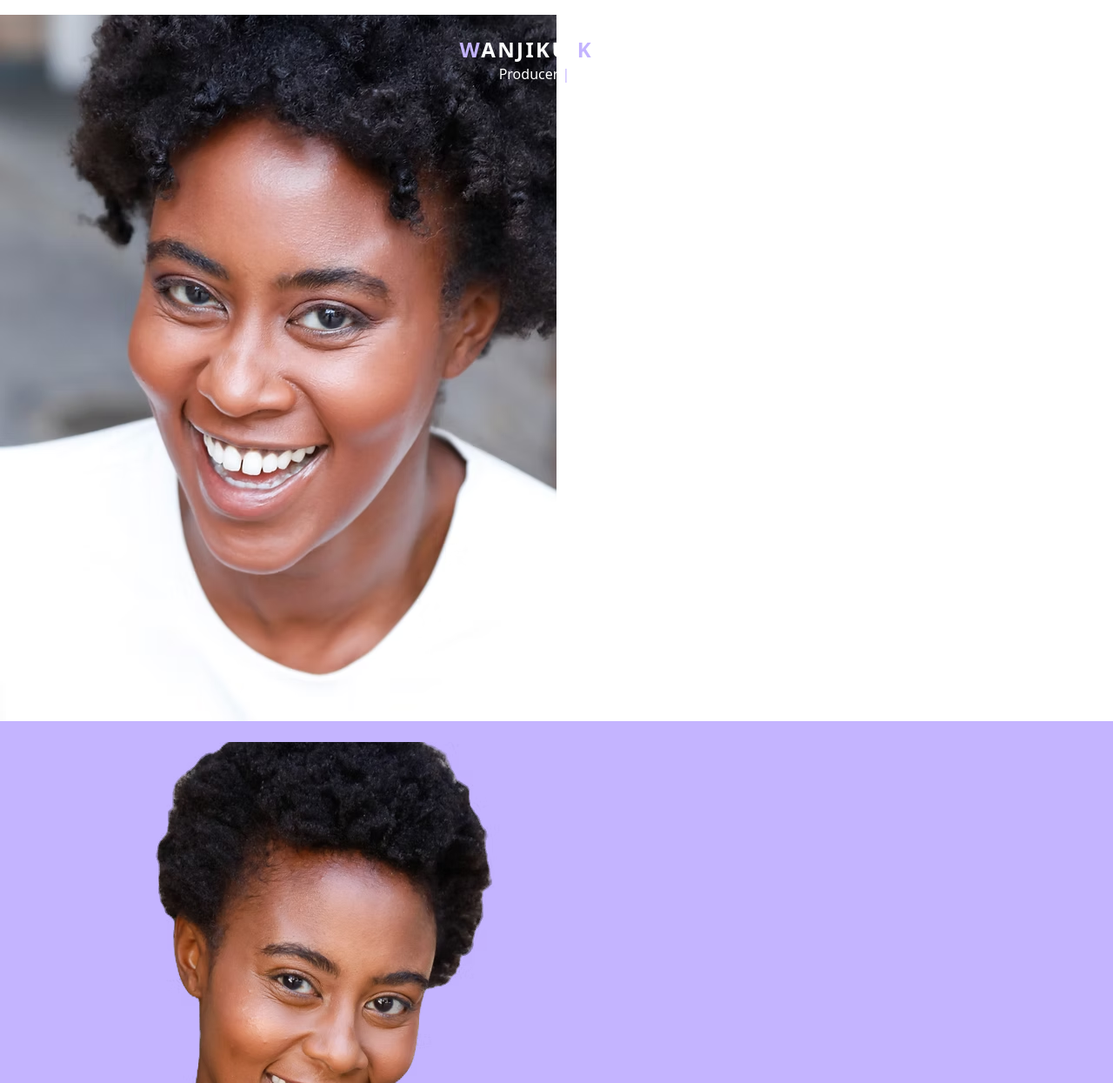
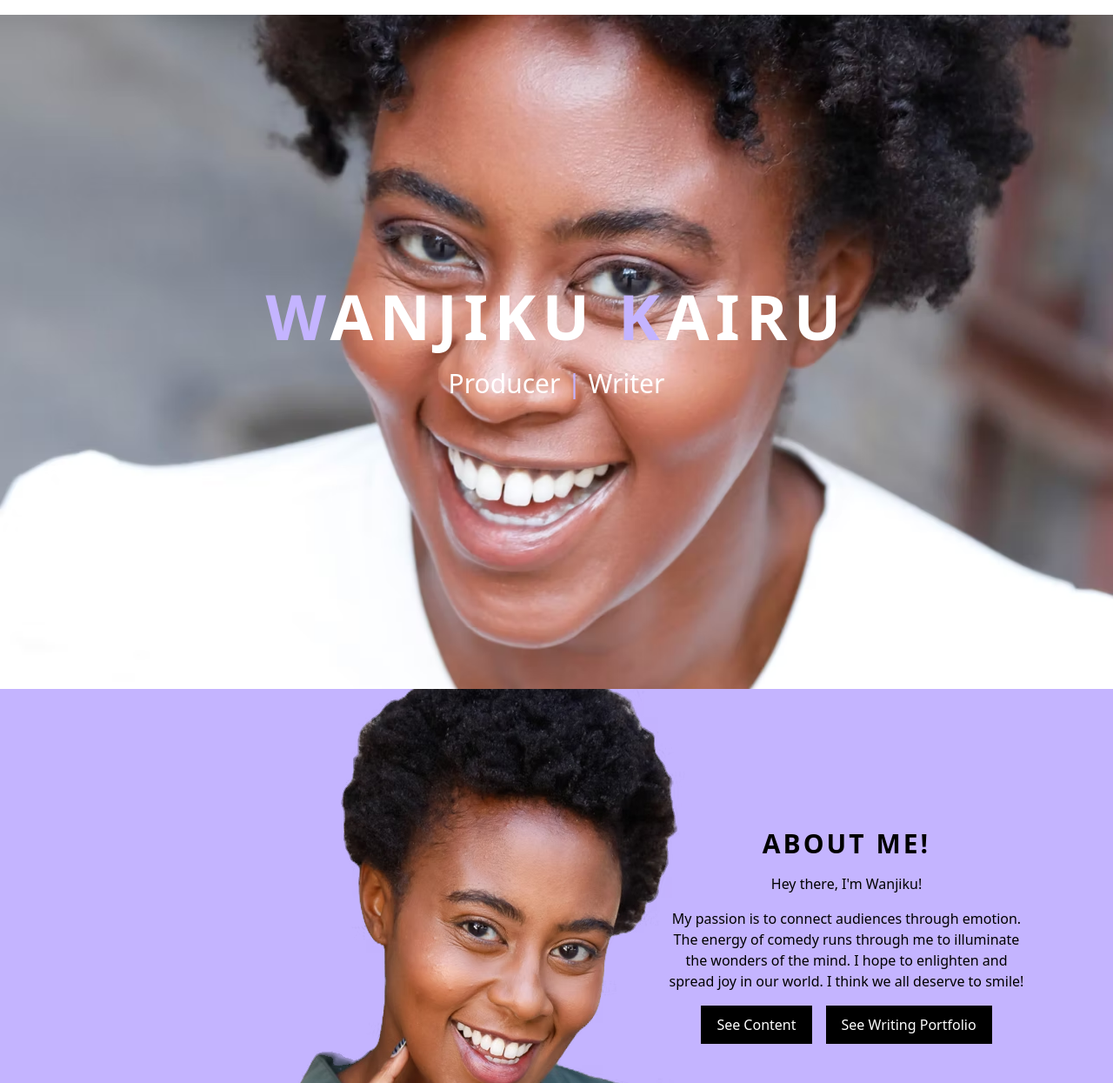
Before and after one commit to Turtlewords/wanjiku_kairu, a website: page index.html in a window 1280 px wide. Shown: the part 55-1300 px from the top of the page at 87% size. Drawn offline with Linux system fonts and the light colour scheme.

Commit message:
working on desktop home page

```diff
--- a/index.html
+++ b/index.html
@@ -56,20 +56,24 @@
         <main>
             <!-- Hero -->
             <div class="hero relative">
-                <img class="hero__img" src="images/wk_hero_mobile.avif" alt="wanjiku portrait">
-                <div class="hero__copy absolute inset-x-0 top-6 text-center">
-                    <h1 class="hero__header font-bold text-2xl tracking-widest text-white"><span class="purple__span text-violet-300">W</span>ANJIKU <span class="purple__span text-violet-300">K</span>AIRU</h1>
-                    <p class="hero__text text-white text-center">Producer <span class="purple__span text-violet-300">|</span> Writer</p>
+                <picture class="hero__img">
+                    <source media="(min-width: 1200px)" srcset="images/wk_hero.avif">
+                    <img src="images/wk_hero_mobile.avif">
+                </picture>
+                <!-- <img class="hero__img" src="images/wk_hero_mobile.avif" alt="wanjiku portrait"> -->
+                <div class="hero__copy absolute inset-x-0 top-6 text-center xl:top-2/5">
+                    <h1 class="hero__header font-bold text-2xl tracking-widest text-white xl:text-7xl"><span class="purple__span text-violet-300">W</span>ANJIKU <span class="purple__span text-violet-300">K</span>AIRU</h1>
+                    <p class="hero__text text-white text-center xl:text-3xl xl:mt-6">Producer <span class="purple__span text-violet-300">|</span> Writer</p>
                 </div>
             </div>
             <!-- About Me -->
-            <div class="about-me bg-violet-300 pt-6" id="about">
-                <img src="images/Wanjiku_Kairu_Headshot_edited_edited.avif" alt="Wanjiku smiling">
+            <div class="about-me bg-violet-300 pt-6 xl:pt-0 relative xl:flex xl:items-center xl:justify-center" id="about">
+                <img class="xl:relative xl:left-1/6" src="images/Wanjiku_Kairu_Headshot_edited_edited.avif" alt="Wanjiku smiling">
                 <div class="about-me__copy p-6 flex flex-col items-center">
                     <h2 class="about-me__title font-bold text-3xl tracking-widest pb-4 text-center">ABOUT ME!</h2>
                     <p class="about-me__subtitle pb-4 text-center">Hey there, I'm Wanjiku!</p>
                     <p class="about-me__body w-3/4 text-center">My passion is to connect audiences through emotion. The energy of comedy runs through me to illuminate the wonders of the mind. I hope to enlighten and spread joy in our world. I think we all deserve to smile!</p>
-                    <div class="about-me__btn-box flex flex-col gap-4 items-center p-4">
+                    <div class="about-me__btn-box flex flex-col gap-4 items-center p-4 xl:flex-row">
                         <a class="see-content-btn bg-black text-white py-2 px-4 w-fit border-black border-2 transition duration-300 hover:bg-teal-500 hover:text-black" href="content_portfolio.html">See Content</a>
                         <a class="see-writing-portfolio-btn bg-black text-white py-2 px-4 w-fit border-black border-2 transition duration-300 hover:bg-teal-500 hover:text-black" href="writing.html">See Writing Portfolio</a>
                     </div>
@@ -82,7 +86,7 @@
                 <a class="content__btn bg-violet-600 py-4 w-4/5 text-center text-2xl font-bold border-10 tracking-wider transition duration-400 hover:bg-white" href="commercial.html">COMMERCIAL</a>
             </div>
             <!-- Gallery -->
-            <div class="gallery flex flex-col" id="gallery">
+            <div class="gallery flex flex-col xl:grid xl:grid-cols-3 xl:mt-auto" id="gallery">
                 <img class="gallery__img object-top" src="images/WanjikuKairu_Headshot.jpg" alt="portrait of Wanjiku">
                 <img class="gallery__img object-top" src="images/WanjikuKairu_Stripes.jpg" alt="portrait of Wanjiku">
                 <img class="gallery__img object-top" src="images/wk_beach_hat.jpg" alt="portrait of Wanjiku">
--- a/src/input.css
+++ b/src/input.css
@@ -24,3 +24,11 @@
     padding: 6px;
     border: 2px solid black;
 }
+
+@media (min-width:1200px) {
+    .gallery__img {
+    height: 425px;
+    object-fit: initial;
+    flex: 0 1 32%;
+}
+}
```
Also changed, not shown: src/output.css.
